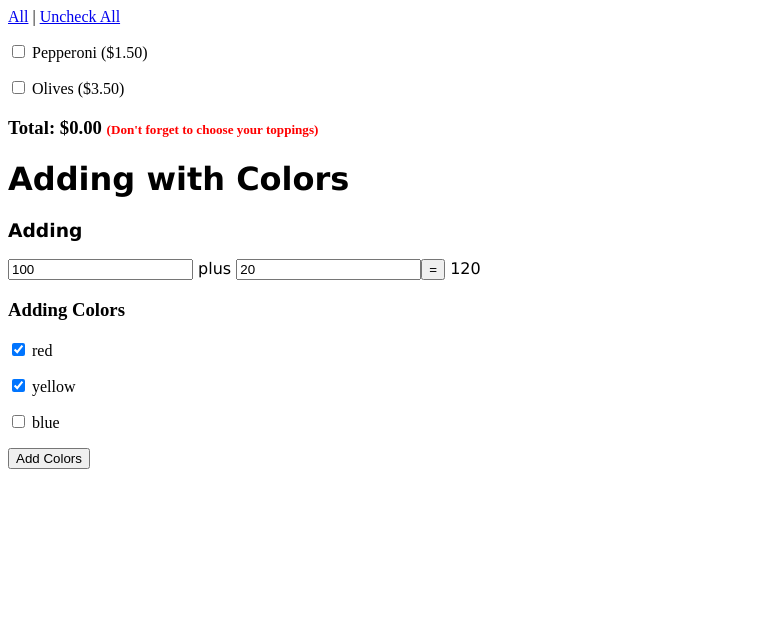
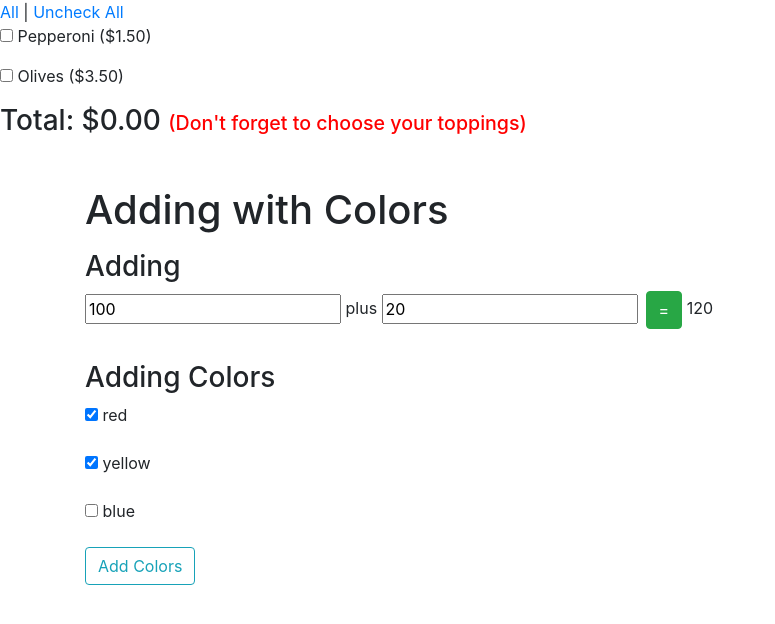
Before and after one commit to tsteelematc/components, an Angular app: page / in a window 1280 px wide. Shown: the top 624 px of the page, without its empty margins (0-775 px from the left). Built offline with nearby package versions, Linux system fonts and the light colour scheme.

Commit message:
add bootstrap and some basic styling

```diff
--- a/src/app/something/something.component.html
+++ b/src/app/something/something.component.html
@@ -1,20 +1,19 @@
-<div style="font-family:'Lucida Sans', Verdana, sans-serif;">
-  <h1>Adding with Colors</h1>
-  <h3>Adding</h3>
+<div class="container">
+  <h1 class="mt-5">Adding with Colors</h1>
+  <h3 class="mt-3">Adding</h3>
   <input type="number" [(ngModel)]='firstNumber'>
   plus
   <input type="number" [(ngModel)]='secondNumber'>
-  <button (click)='addNumbers()'>=</button>
+  <button (click)='addNumbers()' class="btn btn-success ml-2">=</button>
   {{ result }}
-</div>
-<div>
-    <h3>Adding Colors</h3>
+  <br /><br />
+    <h3 class="mt-2">Adding Colors</h3>
     <p *ngFor='let t of colors'>
     <label ng-repeat='t in colors'>
       <input type="checkbox" [(ngModel)]='t.checked'>
       {{ t.name }}
     </label>
     </p>
-    <button (click)='findColor()'>Add Colors</button>
-    <p style="font-family:'Lucida Sans', Verdana, sans-serif;">{{ foundColor }}</p>
+    <button (click)='findColor()' class="btn btn-outline-info">Add Colors</button>
+    <p class="mt-2">{{ foundColor }}</p>
 </div>
--- a/src/styles.css
+++ b/src/styles.css
@@ -1 +1,3 @@
 /* You can add global styles to this file, and also import other style files */
+@import "~bootstrap/dist/css/bootstrap.min.css";
+@import "~font-awesome/css/font-awesome.min.css";
```
